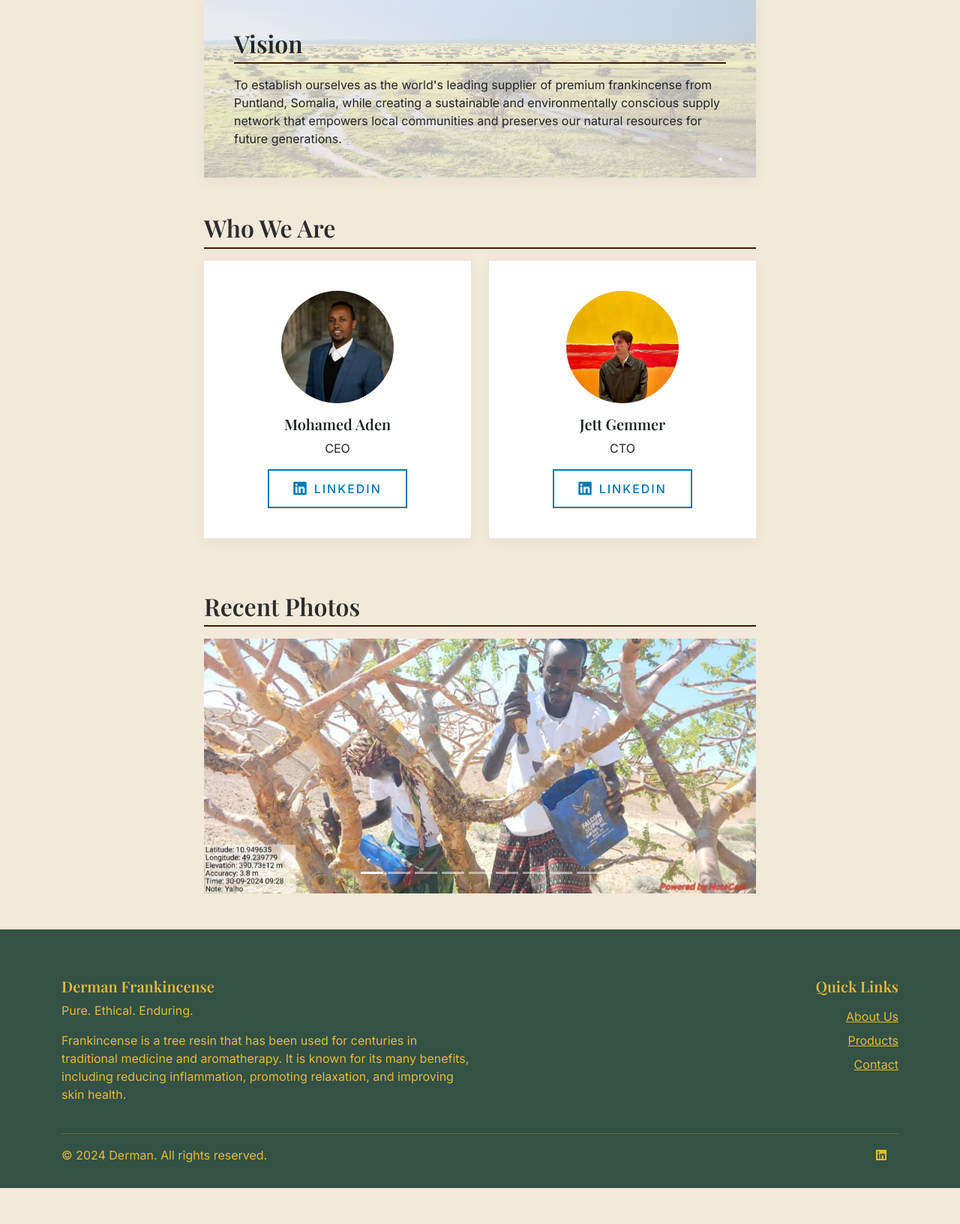
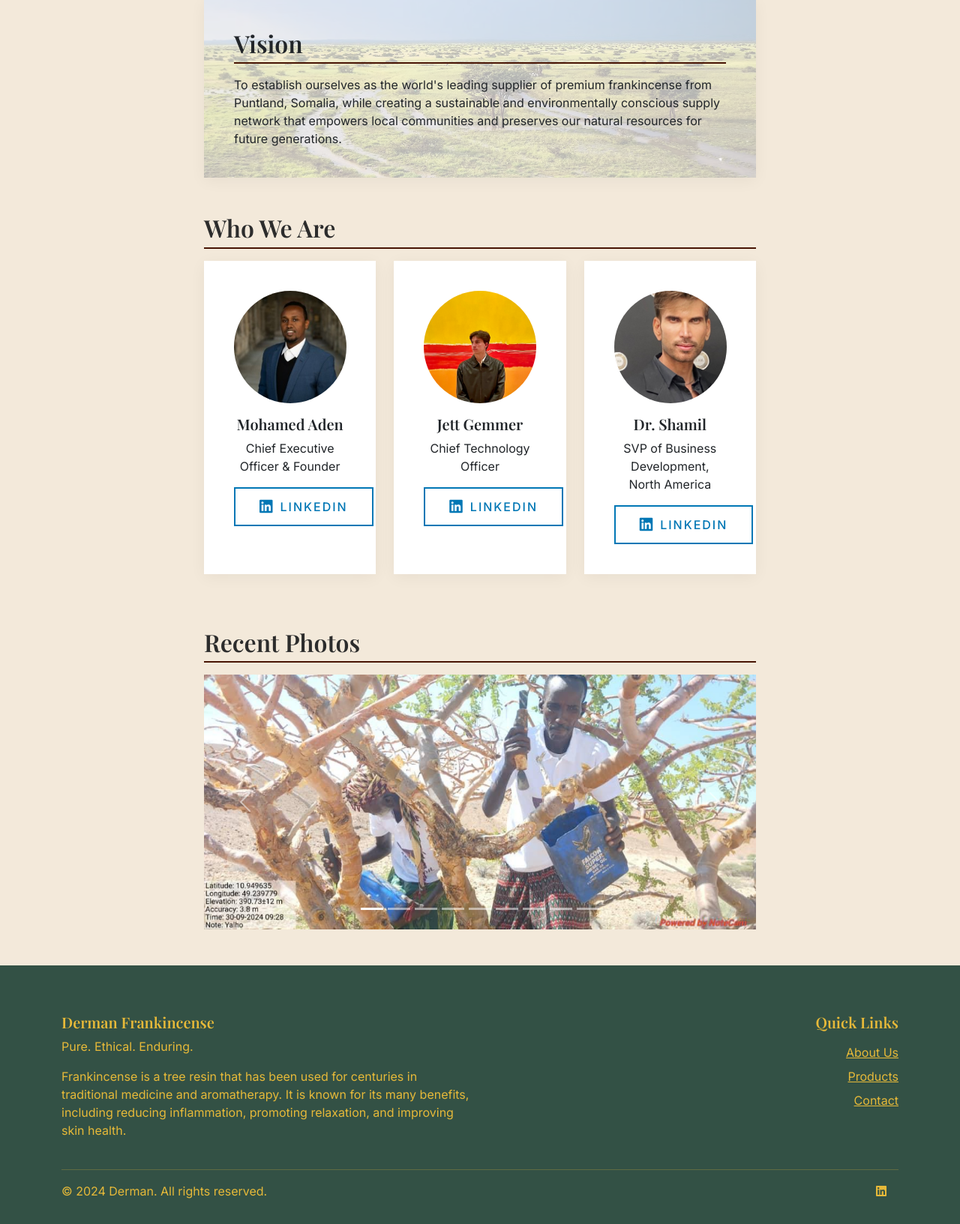
Before and after one commit to jettgem1/derman, a Django app: page /about/ in a window 1280 px wide. Shown: the part 2297-3930 px from the top of the page at 75% size. Before the commit the page ends 3882 px from the top, so only its background shows below. Run offline with Django 4.2, Linux system fonts and the light colour scheme.

Commit message:
added shamil

```diff
--- a/example/templates/about.html
+++ b/example/templates/about.html
@@ -168,25 +168,37 @@
             <div class="col-md-8 offset-md-2">
                 <h2 class="mb-4">Who We Are</h2>
                 <div class="row">
-                    <div class="col-md-6 mb-4">
+                    <div class="col-md-4 mb-4">
                         <div class="card h-100">
                             <div class="card-body text-center">
                                 <img src="{% static 'images/moe.jpg' %}" class="rounded-circle mb-3" alt="Mohamed Aden" style="width: 150px; height: 150px; object-fit: cover;">
                                 <h5 class="card-title">Mohamed Aden</h5>
-                                <p class="card-text">CEO</p>
+                                <p class="card-text">Chief Executive Officer & Founder</p>
                                 <a href="https://www.linkedin.com/in/mohamedyusufaden/" target="_blank" class="btn btn-outline-primary">
                                     <i class="fab fa-linkedin"></i> LinkedIn
                                 </a>
                             </div>
                         </div>
                     </div>
-                    <div class="col-md-6 mb-4">
+                    <div class="col-md-4 mb-4">
                         <div class="card h-100">
                             <div class="card-body text-center">
-                                <img src="{% static 'images/Jett.jpeg' %}" class="rounded-circle mb-3" alt="Jett Gemmer" style="width: 150px; height: 150px; object-fit: cover;">
+                                <img src="{% static 'images/Jett.jpeg' %}" class="rounded-circle mb-3" alt="Jett Gemmer" style="width: 150px; height: 150px; object-fit: cover; object-position: center 30%;">
                                 <h5 class="card-title">Jett Gemmer</h5>
-                                <p class="card-text">CTO</p>
+                                <p class="card-text">Chief Technology Officer</p>
                                 <a href="https://www.linkedin.com/in/jettgemmer/" target="_blank" class="btn btn-outline-primary">
+                                    <i class="fab fa-linkedin"></i> LinkedIn
+                                </a>
+                            </div>
+                        </div>
+                    </div>
+                    <div class="col-md-4 mb-4">
+                        <div class="card h-100">
+                            <div class="card-body text-center">
+                                <img src="{% static 'images/shamil.jpeg' %}" class="rounded-circle mb-3" alt="Dr. Shamil" style="width: 150px; height: 150px; object-fit: cover; object-position: 85% 20%;">
+                                <h5 class="card-title">Dr. Shamil</h5>
+                                <p class="card-text">SVP of Business Development, North America</p>
+                                <a href="http://linkedin.com/in/dr-shamil-a6b5574" target="_blank" class="btn btn-outline-primary">
                                     <i class="fab fa-linkedin"></i> LinkedIn
                                 </a>
                             </div>
```
Also changed, not shown: example/static/images/shamil.jpeg (added).
